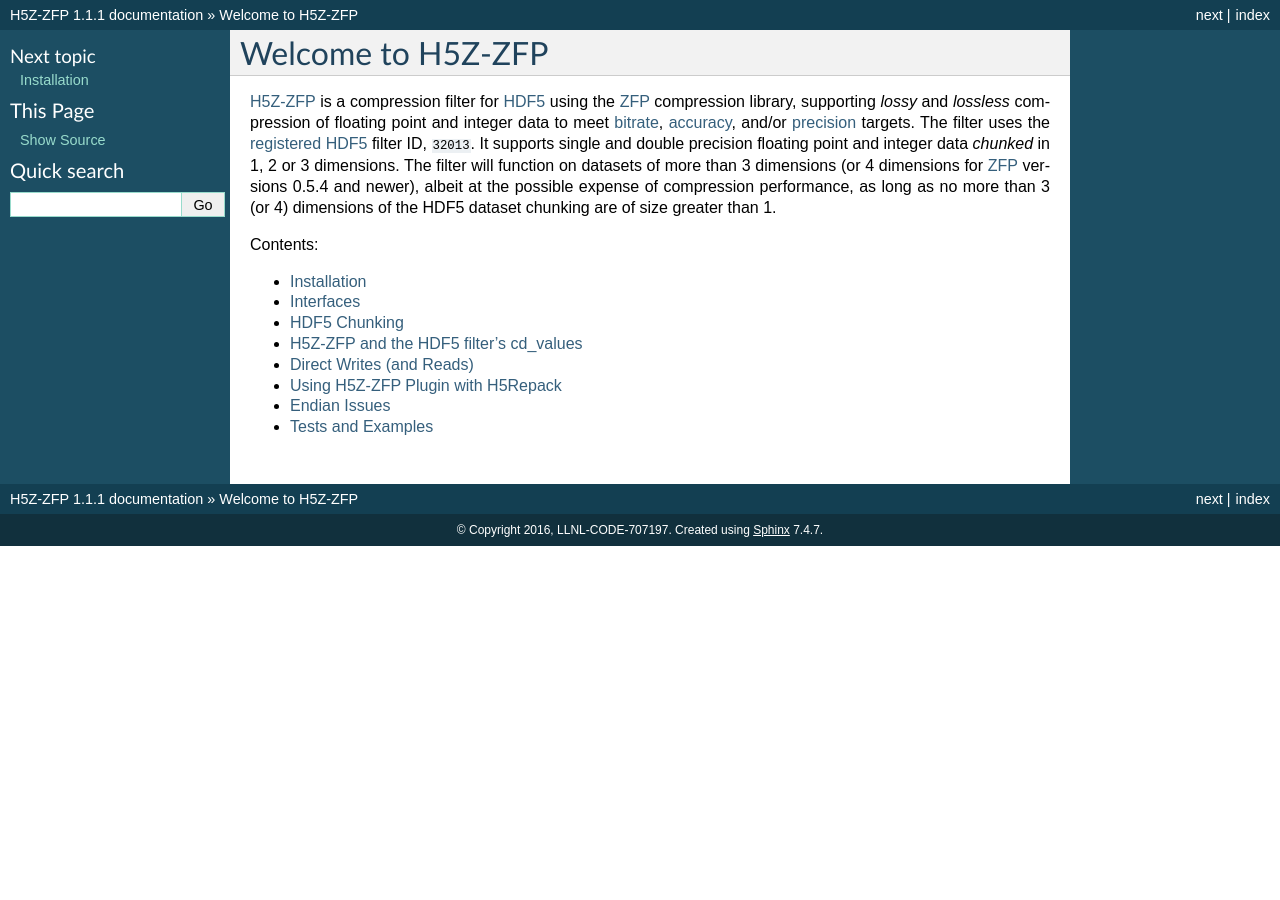
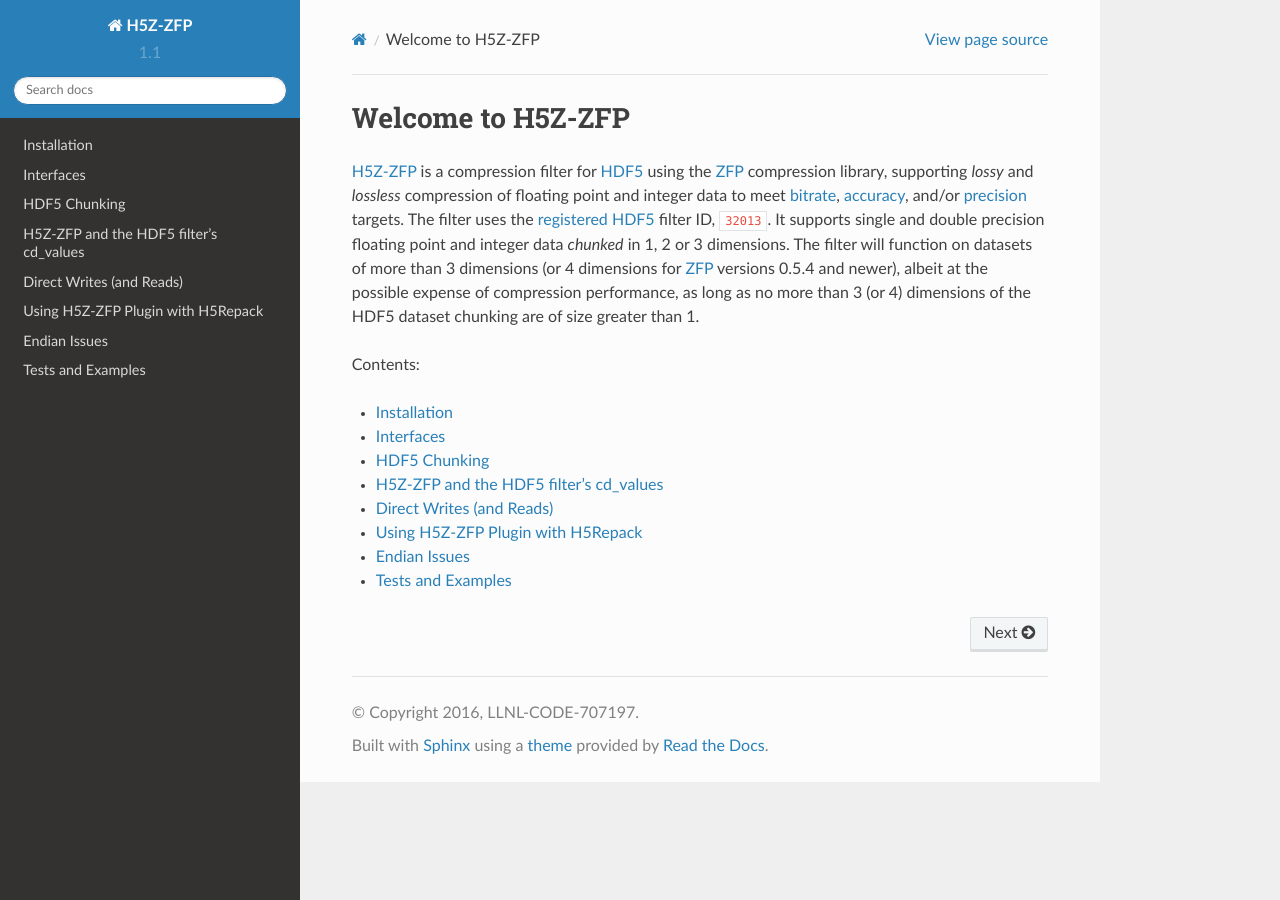
Before and after one commit to LLNL/H5Z-ZFP, a Sphinx documentation site: the page built from docs/index.rst, in a window 1280 px wide. Built offline with Sphinx 7.4.7 and the Read the Docs theme 2.0.0, drawn with Linux system fonts in a browser that asks for light colours.

Commit message:
force RTD docgen theme

```diff
--- a/docs/conf.py
+++ b/docs/conf.py
@@ -106,7 +106,8 @@
 
 # The theme to use for HTML and HTML Help pages.  See the documentation for
 # a list of builtin themes.
-html_theme = 'default'
+html_theme = "sphinx_rtd_theme"
+#html_theme = 'default'
 
 # Theme options are theme-specific and customize the look and feel of a theme
 # further.  For a list of options available for each theme, see the
```
